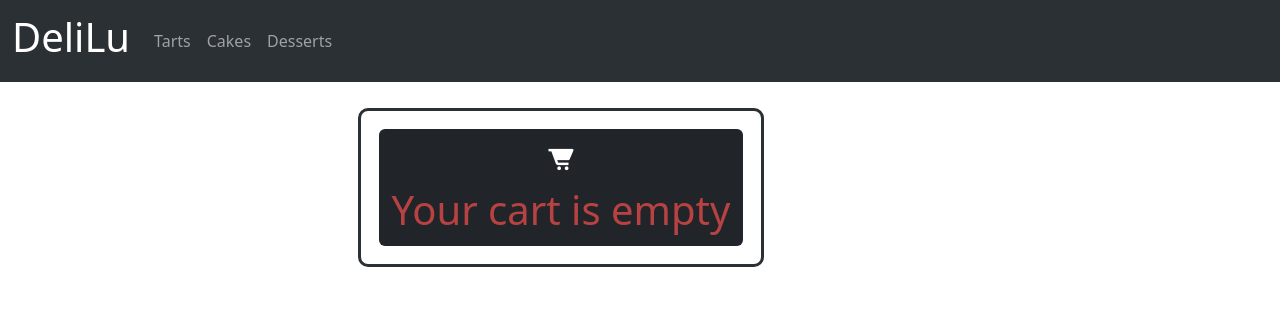
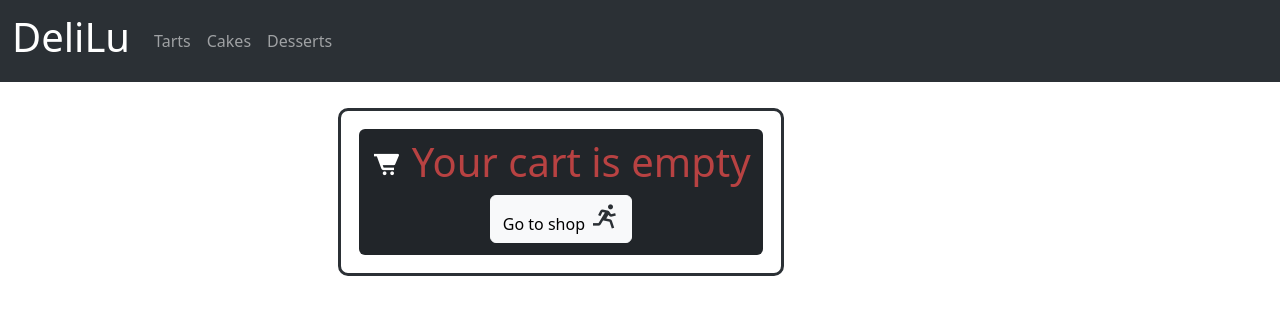
Before and after one commit to AlexisBazila/DeliLu, a React (Vite) app: page /cart in a window 1280 px wide. Shown: the top 314 px of the page. Built offline with nearby package versions, Linux system fonts and the light colour scheme.

Commit message:
Go to shop OK

```diff
--- a/src/components/Checkout.jsx
+++ b/src/components/Checkout.jsx
@@ -1,6 +1,7 @@
 import { useContext } from 'react';
 import { CartContext } from '../context/CartContext';
 import { React, useState } from 'react';
+import { Link } from 'react-router-dom';
 // Importacion boostrap
 import Button from 'react-bootstrap/Button';
 import Table from 'react-bootstrap/Table';
@@ -68,8 +69,14 @@ const Cart = () => {
 				<div className="order">
 					<Badge bg="dark">
 						<h1>
-							<i className="bx bxs-cart-alt icart"></i>
-							<h2>Your cart is empty</h2>
+							<h2>
+								<i className="bx bxs-cart-alt icart"></i> Your cart is empty
+							</h2>
+							<Link to="/">
+								<Button variant="light">
+									Go to shop <i class="bx bx-run"></i>
+								</Button>
+							</Link>
 						</h1>
 					</Badge>
 				</div>
```
